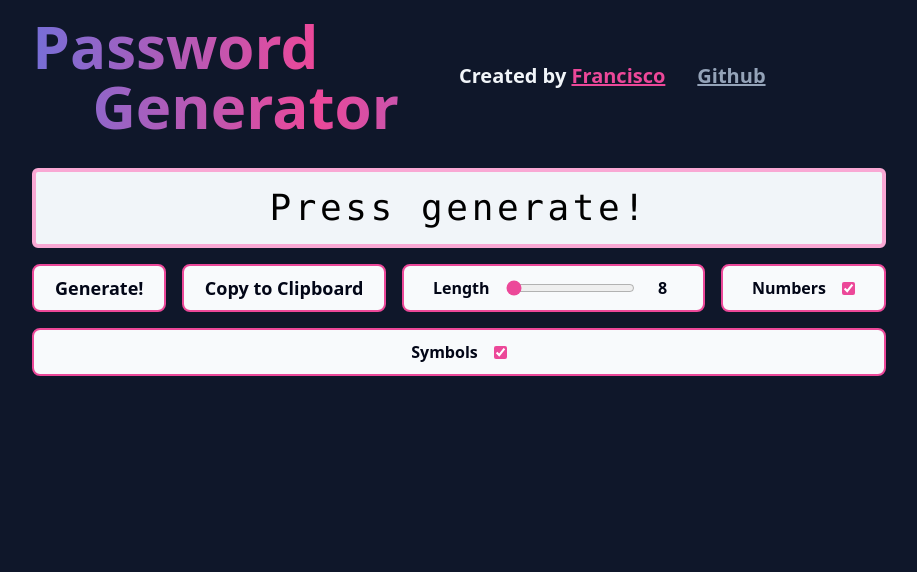
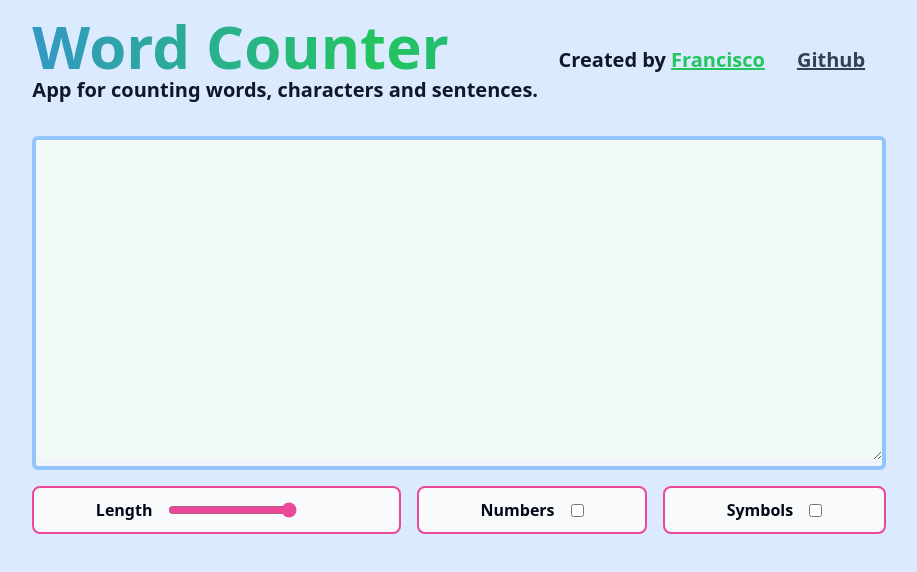
Before and after one commit to Furanshisuko17/QA-Projects, a SvelteKit app: page / in a window 1280 px wide. Shown: the top 572 px of the page, without its empty margins (181-1098 px from the left). Built offline with nearby package versions, Linux system fonts and the light colour scheme.

Commit message:
Actualizacion del codigo y documento

```diff
--- a/src/app.html
+++ b/src/app.html
@@ -1,12 +1,15 @@
 <!doctype html>
 <html lang="en">
+
 <head>
   <meta charset="utf-8" />
   <link rel="icon" href="%sveltekit.assets%/favicon.png" />
   <meta name="viewport" content="width=device-width, initial-scale=1" />
   %sveltekit.head%
 </head>
-  <body data-sveltekit-preload-data="hover" class="bg-slate-900">
+
+<body data-sveltekit-preload-data="hover" class="bg-blue-100">
   <div style="display: contents">%sveltekit.body%</div>
 </body>
+
 </html>
--- a/src/routes/+page.svelte
+++ b/src/routes/+page.svelte
@@ -1,111 +1,61 @@
 <script lang="ts">
-    let generatedPassword = "Press generate!";
 
-    const letters = "abcdefghijklmnopqrstuvwxyzABCDEFGHIJKLMNOPQRSTUVWXYZ";
-    const numbers = "1234567890";
-    const symbols = "_.@!#$%^&*(){}[];'?-";
-
-    let allowNumbers = true;
-    let allowSymbols = true;
-    let passwordSize = 8;
-
-    function generatePassword() {
-        generatedPassword = "";
-        let charList = letters;
-        if (allowNumbers) {
-            charList += numbers;
-        }
-        if (allowSymbols) {
-            charList += letters;
-            charList += symbols;
-        }
-        let charListSize = charList.length;
-        let generatePasswordHelper = "";
-        for (let index = 0; index < passwordSize; index++) {
-            let randomIndex = randomIntFromInterval(0, charListSize - 1);
-            generatePasswordHelper += charList[randomIndex];
-        }
-        generatedPassword = generatePasswordHelper;
-    }
-
-    function randomIntFromInterval(min: number, max: number) {
-        return Math.floor(Math.random() * (max - min + 1) + min);
-    }
-
-    function copyToCliboard() {
-        navigator.clipboard.writeText(generatedPassword);
-    }
 </script>
 
 <main class="container mx-auto w-2/3 font-sans">
     <div class="container mx-auto flex flex-wrap">
-        <div class="my-4 grow text-center text-6xl font-black text-slate-100">
+        <div class="my-4 grow text-center font-black">
             <div
-                class="mx-auto flex animate-movingbg flex-col bg-gradient-to-r from-pink-500 via-blue-500 to-pink-500 bg-[length:200%_auto] bg-clip-text align-middle text-transparent"
+                class="mx-auto flex animate-movingbg flex-col bg-gradient-to-r from-green-500 via-blue-500 to-green-500 bg-[length:200%_auto] bg-clip-text align-middle text-transparent"
             >
-                <div class="self-start">Password</div>
-                <div class=" self-center">Generator</div>
+                <div class="self-start text-6xl">Word Counter</div>
             </div>
+            <div class="text-xl text-start text-slate-900">App for counting words, characters and sentences.</div>
         </div>
         <div class="flex grow content-center gap-8">
-            <div class="self-center text-xl font-bold text-slate-100">
+            <div class="self-center text-xl font-bold text-slate-900">
                 Created by <a
                     href="https://github.com/Furanshisuko17"
-                    class="text-pink-500 underline hover:text-pink-600"
+                    class="text-green-500 underline hover:text-green-600"
                 >
                     Francisco
                 </a>
             </div>
             <div class="self-center text-xl font-semibold">
                 <a
-                    href="https://github.com/Furanshisuko17/QA-Projects/tree/project_one"
-                    class=" text-slate-400 underline hover:text-slate-300"
+                    href="https://github.com/Furanshisuko17/QA-Projects/tree/project_two"
+                    class=" text-slate-700 underline hover:text-slate-800"
                 >
                     Github
                 </a>
             </div>
         </div>
     </div>
-    <div class="mx-auto my-4 rounded-md border-4 border-pink-300 bg-slate-100 bg-clip-border p-4">
-        <div class="break-all text-center font-mono text-4xl tracking-widest">
-            {generatedPassword}
-        </div>
+    <div class="mx-auto my-4 rounded-md border-4 border-blue-300 bg-slate-100 bg-clip-border">
+        <textarea name="" id="" class="w-full h-full min-h-80 bg-green-50/50"></textarea>
+
     </div>
     <div class="mx-auto flex flex-wrap justify-stretch gap-4">
-        <button
-            on:click={generatePassword}
-            class="min-h-[48px] grow rounded-lg border-2 border-pink-500 bg-slate-50 p-2 text-center text-lg font-semibold text-slate-950 hover:bg-slate-200"
-        >
-            Generate!
-        </button>
-        <button
-            on:click={copyToCliboard}
-            class="min-h-[48px] grow rounded-lg border-2 border-pink-500 bg-slate-50 p-2 text-center text-lg font-semibold text-slate-950 hover:bg-slate-200"
-        >
-            Copy to Clipboard
-        </button>
         <div
             class="flex min-h-[48px] grow items-center justify-center gap-4 rounded-lg border-2 border-pink-500 bg-slate-50 px-4"
         >
             <div class=" font-semibold text-slate-950">Length</div>
             <input
-                on:input={generatePassword}
-                bind:value={passwordSize}
+
                 type="range"
                 min="8"
                 max="30"
                 class="slider accent-pink-500"
                 id="myRange"
             />
-            <div class="min-w-[24px] text-center font-semibold text-slate-950">{passwordSize}</div>
+            <div class="min-w-[24px] text-center font-semibold text-slate-950"></div>
         </div>
         <div
             class="flex min-h-[48px] grow items-center justify-center gap-4 rounded-lg border-2 border-pink-500 bg-slate-50 px-4"
         >
             <div class=" font-semibold text-slate-950">Numbers</div>
             <input
-                bind:checked={allowNumbers}
-                on:change={generatePassword}
+
                 type="checkbox"
                 class="checkbox accent-pink-500"
             />
@@ -115,8 +65,7 @@
         >
             <div class=" font-semibold text-slate-950">Symbols</div>
             <input
-                bind:checked={allowSymbols}
-                on:change={generatePassword}
+
                 type="checkbox"
                 class="checkbox accent-pink-500"
             />
```
Also changed, not shown: .yarnrc.yml, 1 other file (tests, documents, lock files or other folders). Lines whose indentation alone changed are shown as unchanged.
